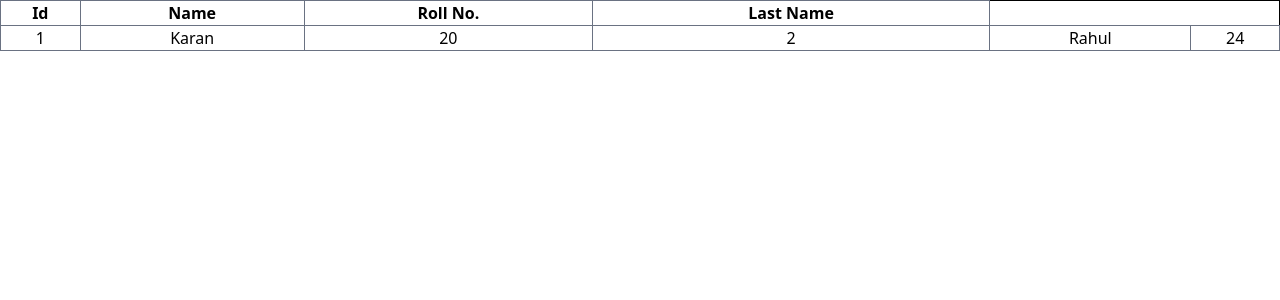
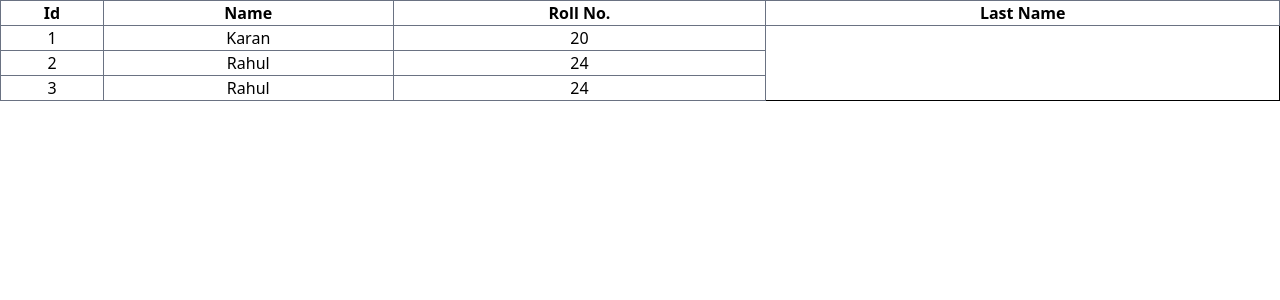
Before and after one commit to KaranSapra124/Ts-Table, a React (Vite) app: page / in a window 1280 px wide. Shown: the top 300 px of the page. Built offline with nearby package versions, Linux system fonts and the light colour scheme.

Commit message:
Fixed Table Bug

```diff
--- a/src/App.tsx
+++ b/src/App.tsx
@@ -19,6 +19,11 @@ function App() {
       id: 2,
       Name: "Rahul",
       RollNo: 24,
+    },
+    {
+      id: 3,
+      Name: "Rahul",
+      RollNo: 24,
     }
   ]);
 
--- a/src/Components/Table.tsx
+++ b/src/Components/Table.tsx
@@ -25,24 +25,34 @@ const Table = <T extends string | number | UserData, U extends string>({
             );
           })}
         </tr>
-        <tr>
-          {Array.isArray(columnData) &&
-            columnData.map((key) => {
+        {Array.isArray(columnData) && (
+          <tbody className="w-full">
+            {columnData.map((key, index) => {
               if (typeof key === "object") {
-                return Object.keys(key).map((elem: string | number) => {
-                  return (
-                    <td className="border border-gray-500 text-center">
-                      {(key as Record<string, any>)[elem]}
-                    </td>
-                  );
-                });
+                return (
+                  <tr key={index}>
+                    {Object.keys(key).map((elem) => (
+                      <td
+                        key={elem}
+                        className="border border-gray-500 text-center"
+                      >
+                        {(key as Record<string, any>)[elem]}
+                      </td>
+                    ))}
+                  </tr>
+                );
               } else {
                 return (
-                  <td className="border border-gray-500 text-center">{key}</td>
+                  <tr key={index}>
+                    <td className="border border-gray-500 text-center">
+                      {key}
+                    </td>
+                  </tr>
                 );
               }
             })}
-        </tr>
+          </tbody>
+        )}
       </table>
     </>
   );
```
